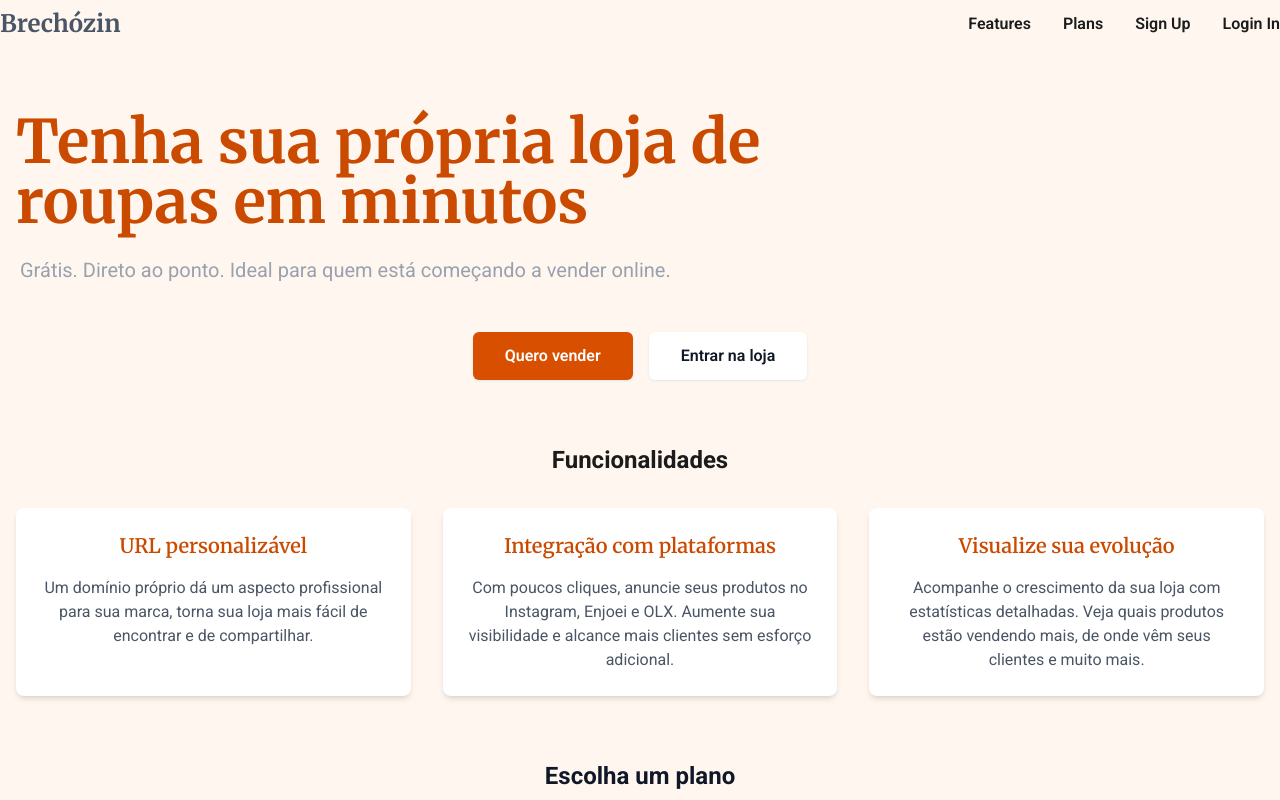
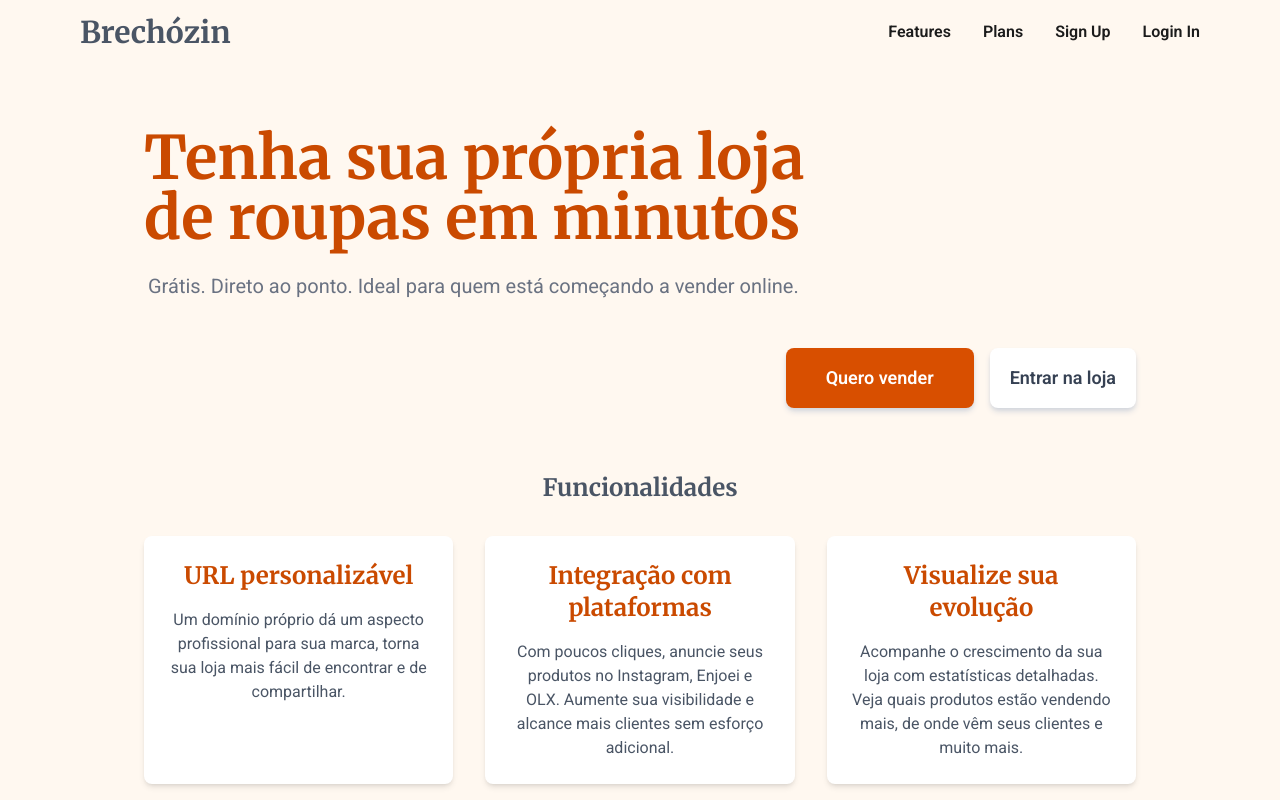
Before and after one commit to gabriel-zanghelini/saas-clothing-catalog, a Next.js app: page / in a window 1280 px wide. Shown: the top 800 px of the page. Built offline with nearby package versions, Linux system fonts and the light colour scheme; no server answers.

Commit message:
general UI adjustments

```diff
--- a/app/globals.css
+++ b/app/globals.css
@@ -1,7 +1,7 @@
 @import 'tailwindcss';
 
 :root {
-  --background: #fff7ef;
+  --background: #fff8f0;
   --foreground: #1b1b1b;
 }
 
--- a/app/page.tsx
+++ b/app/page.tsx
@@ -8,7 +8,7 @@ export default function HomePage() {
   return (
     <>
       <Header />
-      <div className='container mx-auto px-4 py-16'>
+      <div className='container mx-auto px-36 py-16'>
         <HeroSection />
         <Features />
         <PlansGrid />
--- a/components/homepage/FeatureCard.tsx
+++ b/components/homepage/FeatureCard.tsx
@@ -9,7 +9,7 @@ interface FeatureCardProps {
 const FeatureCard: React.FC<FeatureCardProps> = ({ title, description }) => {
   return (
     <div className='bg-white p-6 rounded-lg shadow-md text-center'>
-      <h3 className={`text-primary-400 text-xl font-semibold mb-4 ${merriweather.className}`}>{title}</h3>
+      <h3 className={`text-primary-400 text-2xl font-bold mb-4 ${merriweather.className}`}>{title}</h3>
       <p className='text-gray-600'>{description}</p>
     </div>
   )
--- a/components/homepage/Features.tsx
+++ b/components/homepage/Features.tsx
@@ -1,9 +1,14 @@
+import { merriweather } from '../fonts'
 import FeatureCard from './FeatureCard'
 
 const Features: React.FC = () => {
   return (
-    <div className="mt-16">
-      <h2 className='text-2xl font-bold mb-8 text-center'>Funcionalidades</h2>
+    <div className='mt-16'>
+      <h2
+        className={`text-2xl font-bold mb-8 text-center ${merriweather.className} text-gray-600`}
+      >
+        Funcionalidades
+      </h2>
 
       <div className='grid md:grid-cols-3 gap-8'>
         <FeatureCard
--- a/components/homepage/Header.tsx
+++ b/components/homepage/Header.tsx
@@ -3,13 +3,13 @@ import { merriweather } from '../fonts'
 
 const Header: React.FC = () => {
   return (
-    <div className='container mx-auto flex h-12 items-center justify-between'>
+    <div className='container mx-auto flex h-16 items-center justify-between px-20'>
       <span
-        className={`text-2xl text-gray-600 font-bold ${merriweather.className}`}
+        className={`text-3xl text-gray-600 font-bold ${merriweather.className}`}
       >
         Brechózin
       </span>
-      <div className='flex gap-8 font-semibold '>
+      <div className='flex gap-8 font-semibold font-lg'>
         <a href='#' className='hover:text-gray-600 transition-colors'>
           Features
         </a>
--- a/components/homepage/HeroSection.tsx
+++ b/components/homepage/HeroSection.tsx
@@ -10,20 +10,20 @@ const HeroSection: React.FC = () => {
       >
         Tenha sua própria loja de roupas em minutos
       </h1>
-      <p className='text-xl text-gray-400 mb-12 ml-1'>
+      <p className='text-xl text-gray-500 mb-12 ml-1'>
         Grátis. Direto ao ponto. Ideal para quem está começando a vender online.
       </p>
 
-      <div className='flex flex-col sm:flex-row gap-4 justify-center mb-16'>
+      <div className='flex flex-col justify-end sm:flex-row gap-4 mb-16 ml-1'>
         <Link
           href='#'
-          className='px-8 py-3 bg-primary-300 hover:bg-primary-400 text-white font-semibold rounded-md shadow-sm shadow-gray-200 transition-colors'
+          className='bg-primary-300 hover:bg-primary-400 text-white text-lg font-semibold px-10 py-4 rounded-lg shadow-md shadow-gray-300 transition-colors'
         >
           Quero vender
         </Link>
         <Link
           href='#'
-          className='px-8 py-3 bg-white hover:bg-gray-50 text-gray-900 font-semibold rounded-md shadow-sm shadow-gray-200 transition-colors'
+          className='bg-white hover:bg-gray-50 text-gray-700 text-lg font-semibold px-5 py-4 rounded-lg shadow-md shadow-gray-300 transition-colors'
         >
           Entrar na loja
         </Link>
```
